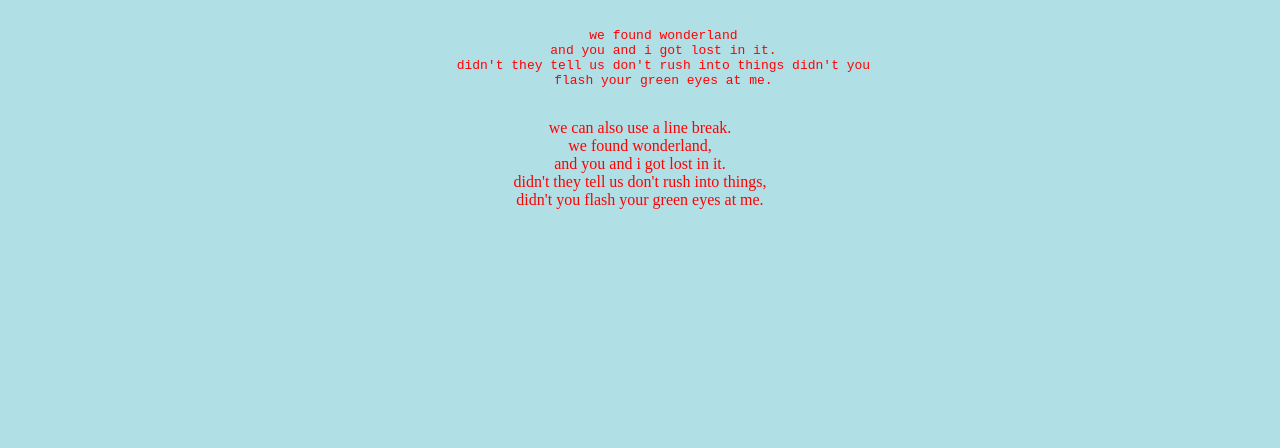
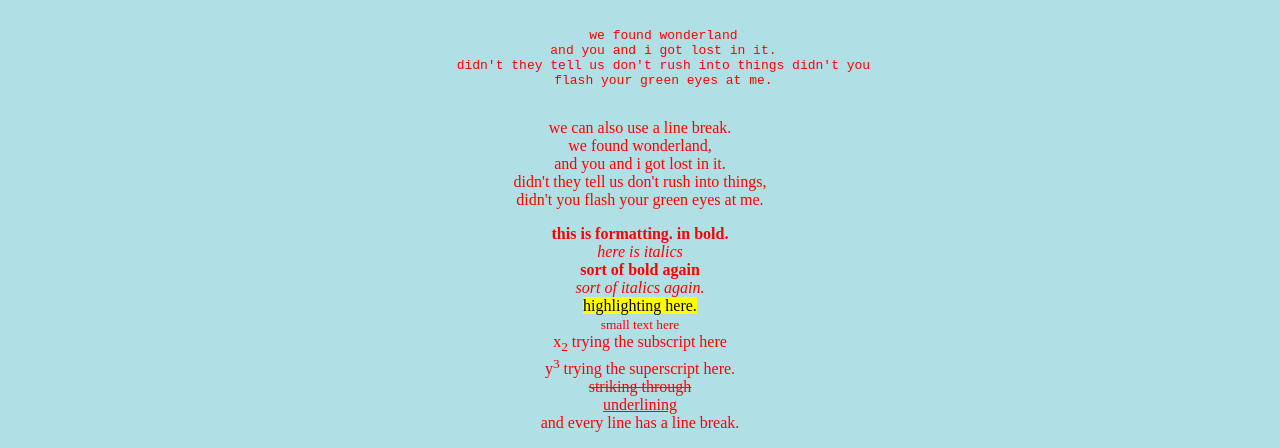
Before and after one commit to akanksha235/Webpad, a plain HTML site: page index.html in a window 1280 px wide. Shown: the part 600-1048 px from the top of the page. Before the commit the page ends 825 px from the top, so only its background shows below. Drawn offline with Linux system fonts and the light colour scheme.

Commit message:
formatting

```diff
--- a/index.html
+++ b/index.html
@@ -26,5 +26,17 @@
     didn't they tell us don't rush into things,<br> didn't you
     flash your green eyes at me.
   </p>
+  <p><b>this is formatting. in bold.</b><br>
+    <i>here is italics</i><br>
+    <strong>sort of bold again</strong><br>
+    <em>sort of italics again.</em><br>
+    <mark>highlighting here.</mark><br>
+    <small>small text here</small><br>
+    x<sub>2</sub> trying the subscript here<br>
+    y<sup>3</sup> trying the superscript here.<br>
+    <del>striking through</del><br>
+    <ins>underlining</ins><br>
+    and every line has a line break.<br>
+  </p>
   </body>
 </html>
```
